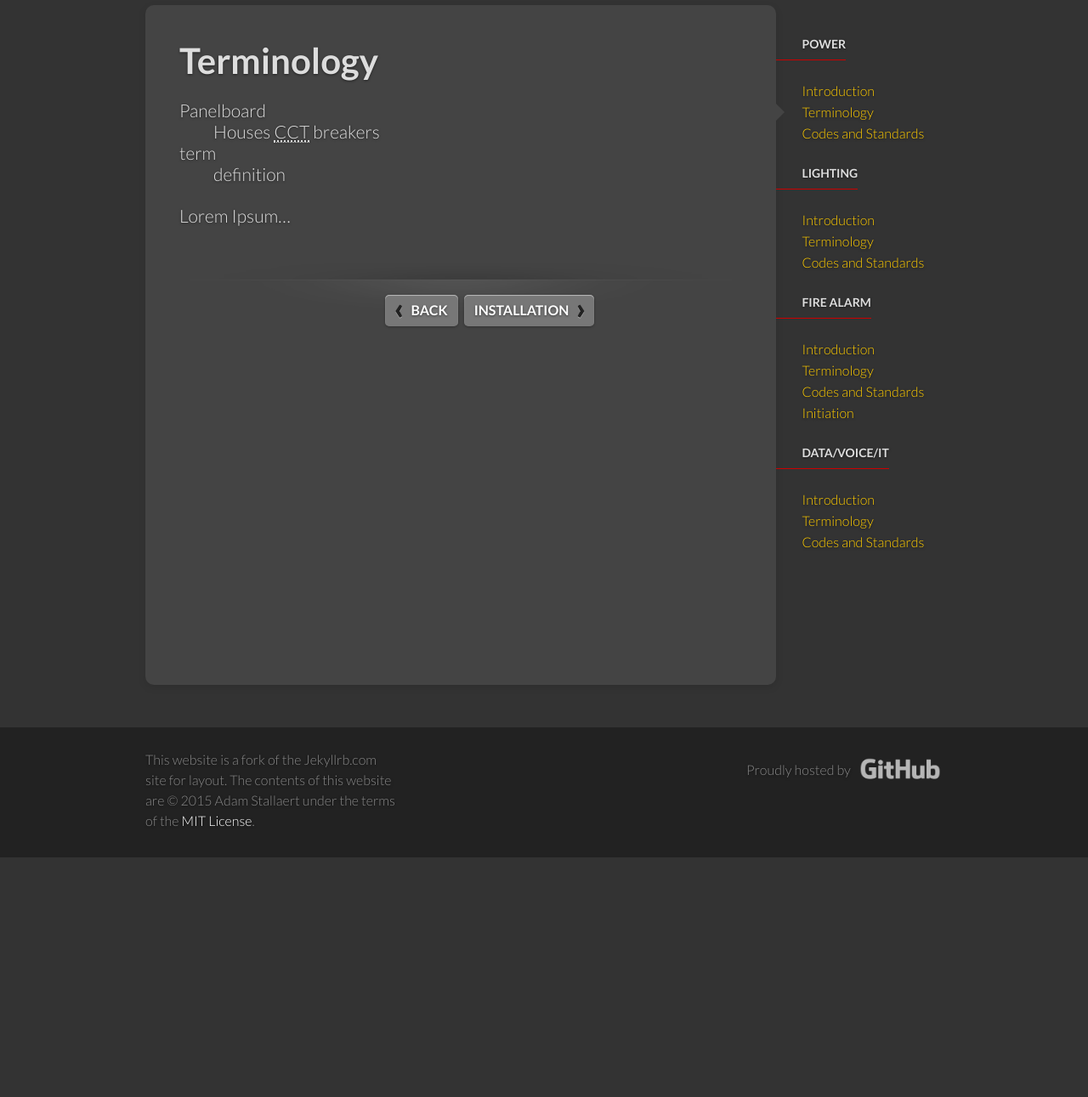
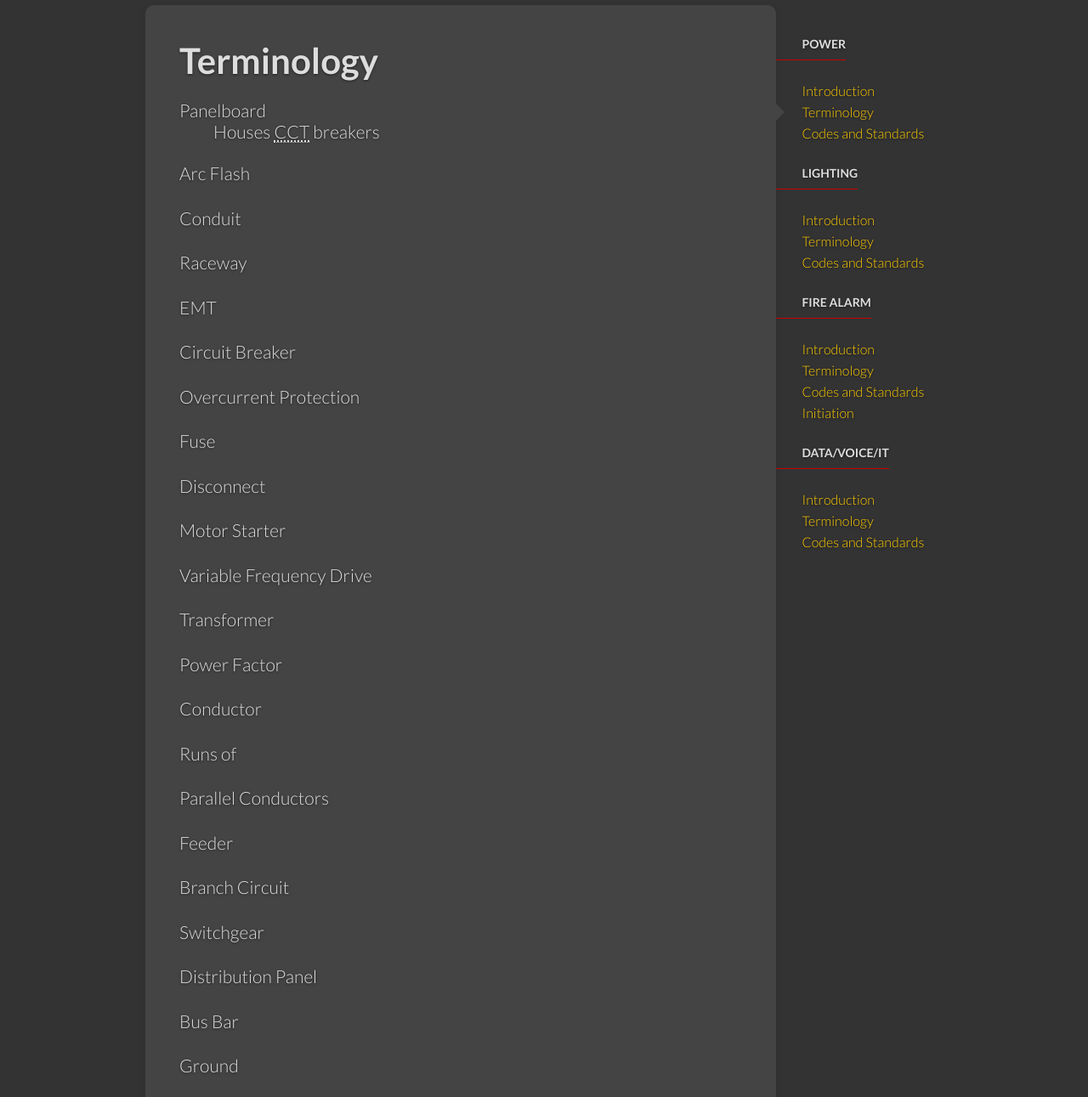
Before and after one commit to astallaert/astallaert.github.io, a Jekyll site: the page built from _ee/power-terminology.md, in a window 1280 px wide and 1400 px high, cut to the strip 109-1400 px from the top of the window. Shown: the whole strip at 85% size. Built offline with Jekyll 4.4.1, drawn with Linux system fonts in a browser that asks for light colours; some of the changed text lies outside the part shown.

Commit message:
added power terms

```diff
--- a/_ee/power-terminology.md
+++ b/_ee/power-terminology.md
@@ -9,6 +9,67 @@ permalink: /ee/power-terminology/
 Panelboard
 : Houses CCT breakers
 
+Arc Flash
+
+Conduit
+
+Raceway
+
+EMT
+
+Circuit Breaker
+
+Overcurrent Protection
+
+Fuse
+
+Disconnect
+
+Motor Starter
+
+Variable Frequency Drive
+
+Transformer
+
+Power Factor
+
+Conductor
+
+Runs of
+
+Parallel Conductors
+
+Feeder
+
+Branch Circuit
+
+Switchgear
+
+Distribution Panel
+
+Bus Bar
+
+Ground
+
+Bond
+
+Ground Fault
+
+Neutral
+
+Single Phase
+
+Three Phase
+
+Voltage
+
+Current
+
+Watts
+
+kVA
+
+
 
 term
 : definition
@@ -16,3 +77,4 @@ term
 Lorem Ipsum...
 
 *[CCT]: Circuit
+*[Ground Fault]: This is a ground fault
```
